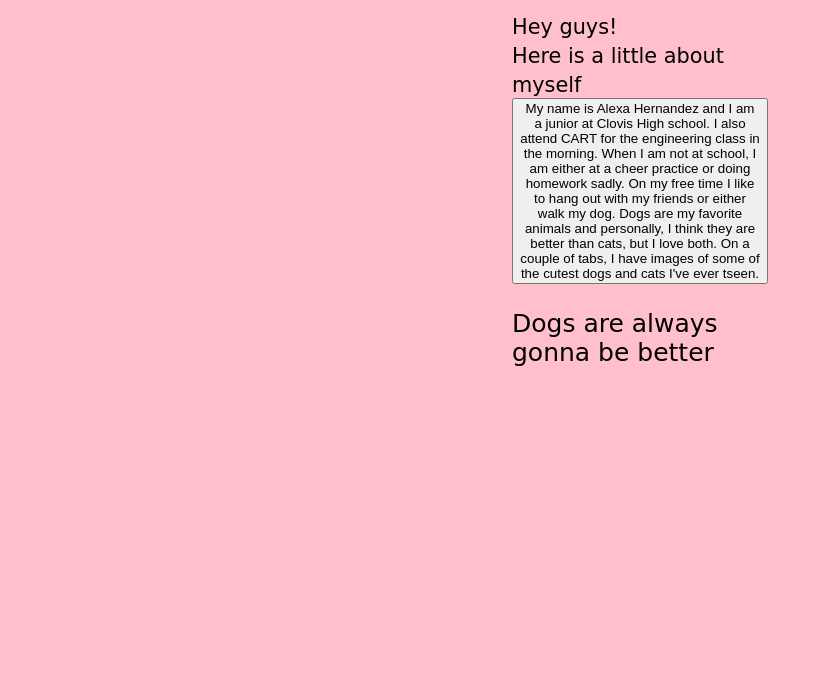
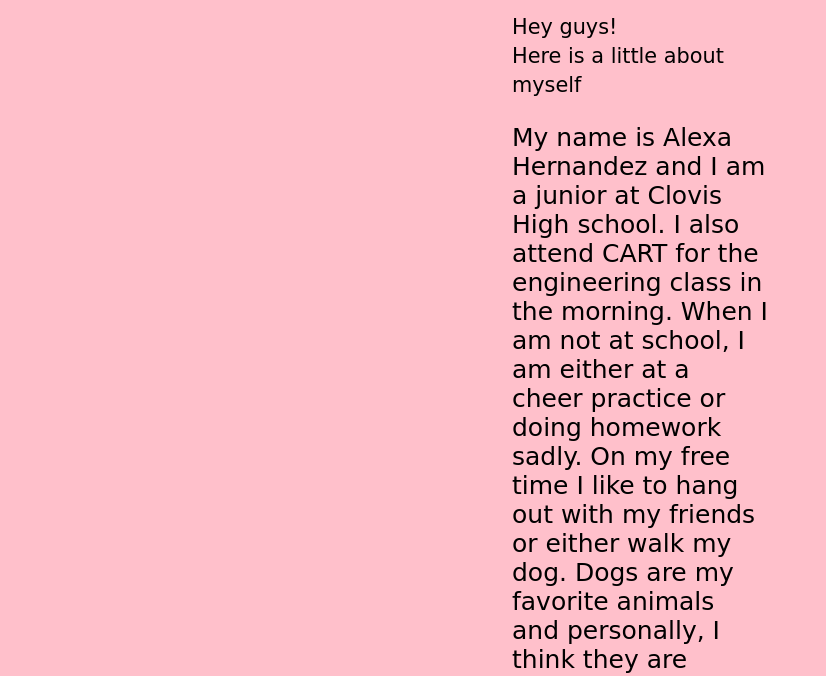
Before and after one commit to AlexaHernandez06/webpage, a plain HTML site: page aboutme.html in a window 1280 px wide. Shown: the part 114-790 px from the top of the page, without its empty margins (0-826 px from the left). Drawn offline with Linux system fonts and the light colour scheme; a web font is replaced by a local one.

Commit message:
Wed, Mar 29, 2023, 9:34 PM -07:00

```diff
--- a/aboutme.html
+++ b/aboutme.html
@@ -10,8 +10,8 @@
         <div class="main">
             <h1>Welcome!</h1>
             <small>Hey guys!<br>Here is a little about myself</small>
-            <button id="text-button">My name is Alexa Hernandez and I am a junior at Clovis High school. I also attend CART for the engineering class in the morning. When I am not at school, I am either at a cheer practice or doing homework sadly. On my free time I like to hang out with my friends or either walk my dog. Dogs are my favorite animals and personally, I think they are better than cats, but I love both. On a couple of tabs, I have images of some of the cutest dogs and cats I've ever tseen.</button>
-            <p id="text">Dogs are always gonna be better</p>
+            <p>My name is Alexa Hernandez and I am a junior at Clovis High school. I also attend CART for the engineering class in the morning. When I am not at school, I am either at a cheer practice or doing homework sadly. On my free time I like to hang out with my friends or either walk my dog. Dogs are my favorite animals and personally, I think they are better than cats, but I love both. On a couple of tabs, I have images of some of the cutest dogs and cats I've ever tseen.</p>
+
         </div>
 
         <div class="link-container">
--- a/css/aboutme.css
+++ b/css/aboutme.css
@@ -7,7 +7,6 @@ body {
     margin: 0;
     font-family: 'Delicious Handrawn', cursive;
     background-color: pink;
-    cursor: pointer;
 }
 
 .main {
```
